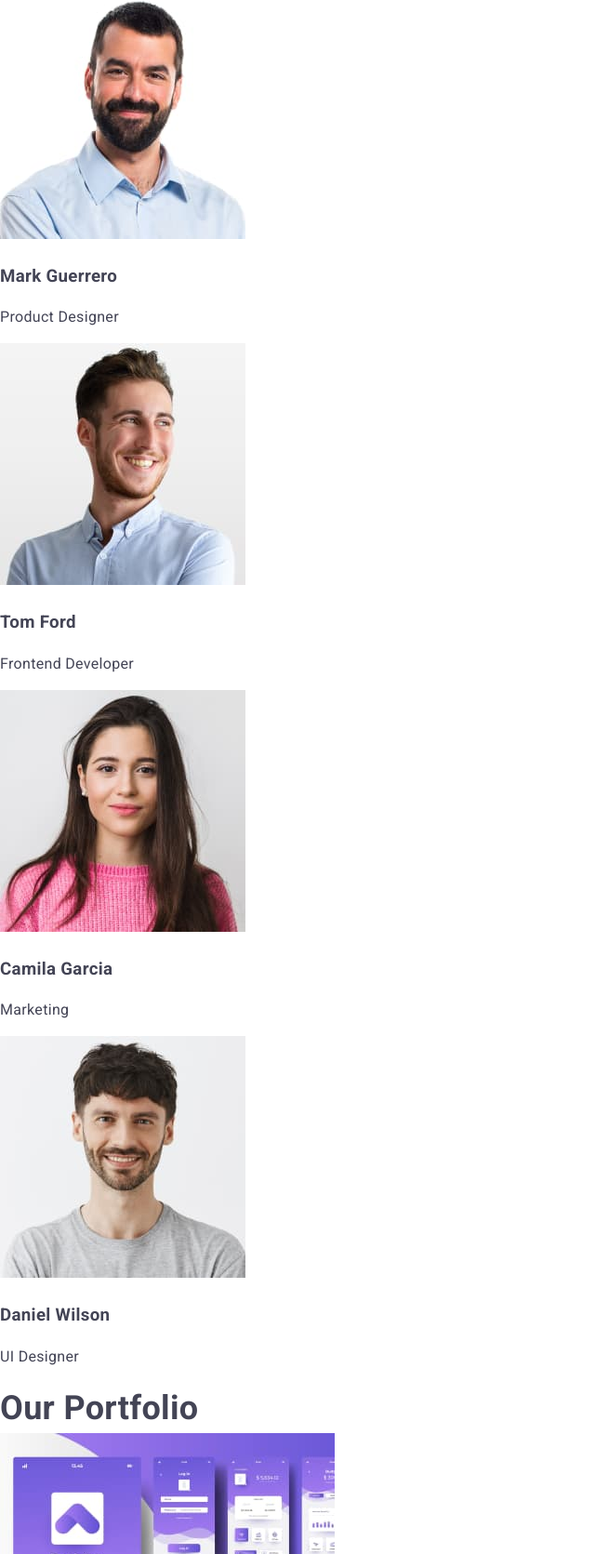
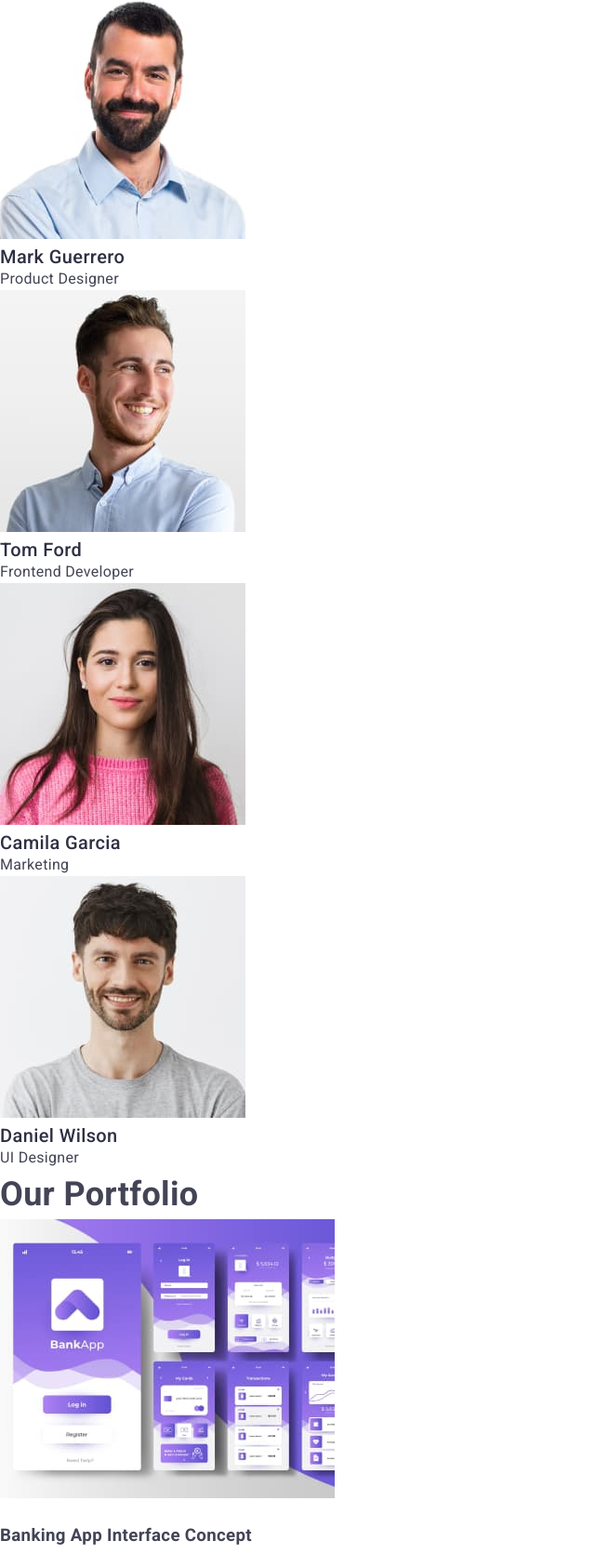
Before and after one commit to Erpokk/Landing_page_0, a plain HTML site: page index.html in a window 1280 px wide. Shown: the part 483-2154 px from the top of the page at 93% size, without its empty margins (0-640 px from the left). Drawn offline with nearby package versions, Linux system fonts and the light colour scheme.

Commit message:
section two

```diff
--- a/index.html
+++ b/index.html
@@ -96,8 +96,8 @@
               width="264"
               height="260"
             />
-            <h3>Mark Guerrero</h3>
-            <p>Product Designer</p>
+            <h3 class="hd-thr">Mark Guerrero</h3>
+            <p class="par">Product Designer</p>
           </li>
           <li>
             <img
@@ -106,8 +106,8 @@
               width="264"
               height="260"
             />
-            <h3>Tom Ford</h3>
-            <p>Frontend Developer</p>
+            <h3 class="hd-thr">Tom Ford</h3>
+            <p class="par">Frontend Developer</p>
           </li>
           <li>
             <img
@@ -116,8 +116,8 @@
               width="264"
               height="260"
             />
-            <h3>Camila Garcia</h3>
-            <p>Marketing</p>
+            <h3 class="hd-thr">Camila Garcia</h3>
+            <p class="par">Marketing</p>
           </li>
           <li>
             <img
@@ -126,8 +126,8 @@
               width="264"
               height="260"
             />
-            <h3>Daniel Wilson</h3>
-            <p>UI Designer</p>
+            <h3 class="hd-thr">Daniel Wilson</h3>
+            <p class="par">UI Designer</p>
           </li>
         </ul>
       </section>
```
